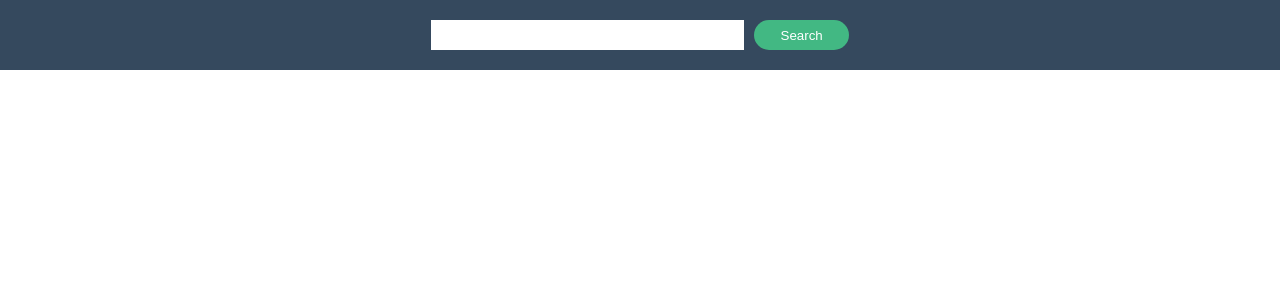
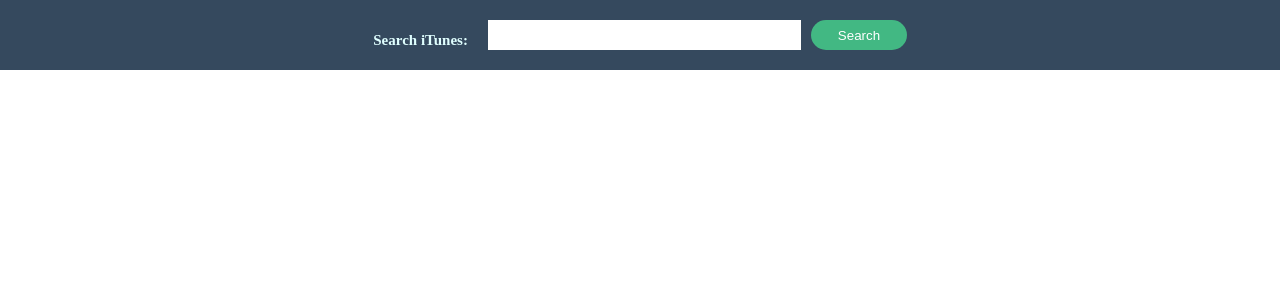
Before and after one commit to tlcpack/itunes-vue, a Vue app in the folder itunes-search/: page / in a window 1280 px wide. Shown: the top 300 px of the page. Built offline with nearby package versions, Linux system fonts and the light colour scheme.

Commit message:
added search label

```diff
--- a/itunes-search/src/components/Search.vue
+++ b/itunes-search/src/components/Search.vue
@@ -1,6 +1,7 @@
 <template>
   <div>
     <div class="container">
+      <h2 class="label">Search iTunes: </h2>
       <input class="text" type="text" v-model="term" @keyup.enter="exe">
       <input class="submit" type="submit" value="Search" @click="exe">
     </div>
@@ -34,6 +35,10 @@ export default {
   background-color: #35495e;
   box-sizing: border-box;
 }
+.label {
+  color: lightcyan;
+  margin-right: 2rem;
+}
 .text {
   width: 50%;
   max-width: 300px;
```
